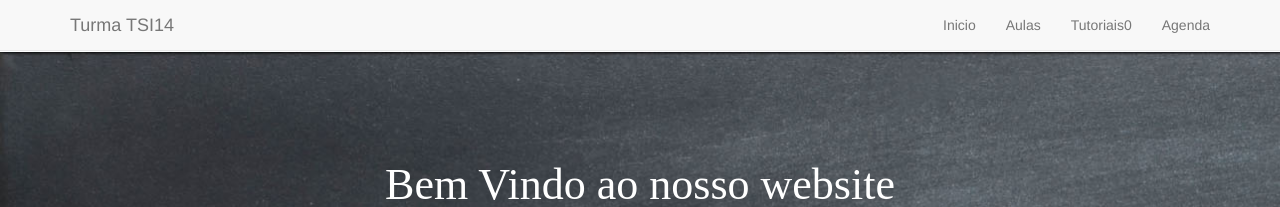
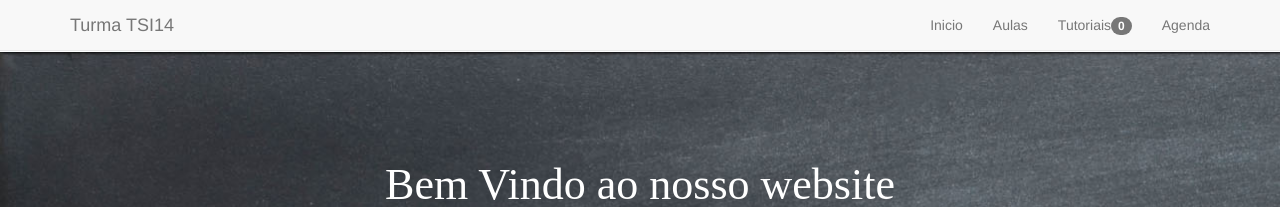
Before and after one commit to jorgefalcao/turmatsi14, a Jekyll site: the page built from index.html, in a window 1280 px wide. Shown: the top 207 px of the page. Built offline with Jekyll 4.4.1, drawn with Linux system fonts in a browser that asks for light colours; nearby versions of some CDN libraries; some web fonts are replaced; the list of posts is cut into pages by our own code.

Commit message:
Update header.html

```diff
--- a/_includes/header.html
+++ b/_includes/header.html
@@ -13,7 +13,7 @@
           <ul class="nav navbar-nav navbar-right">
             <li class="custon-menu-link"><a href="{{ site.baseurl }}">Inicio</a></li>
             <li class="custon-menu-link"><a href="{{ site.baseurl }}/aulas">Aulas</a></li>
-            <li class="custon-menu-link"><a href="{{ site.baseurl }}/tutoriais">Tutoriais{{paginator.total_posts}}</a></li>
+            <li class="custon-menu-link"><a href="{{ site.baseurl }}/tutoriais">Tutoriais<span class="badge badge-important">{{paginator.total_posts}}</span></a></li>
             <li class="custon-menu-link"><a href="{{ site.baseurl }}/agenda">Agenda</a></li>
           </ul>
         </div><!--/.nav-collapse -->
```
